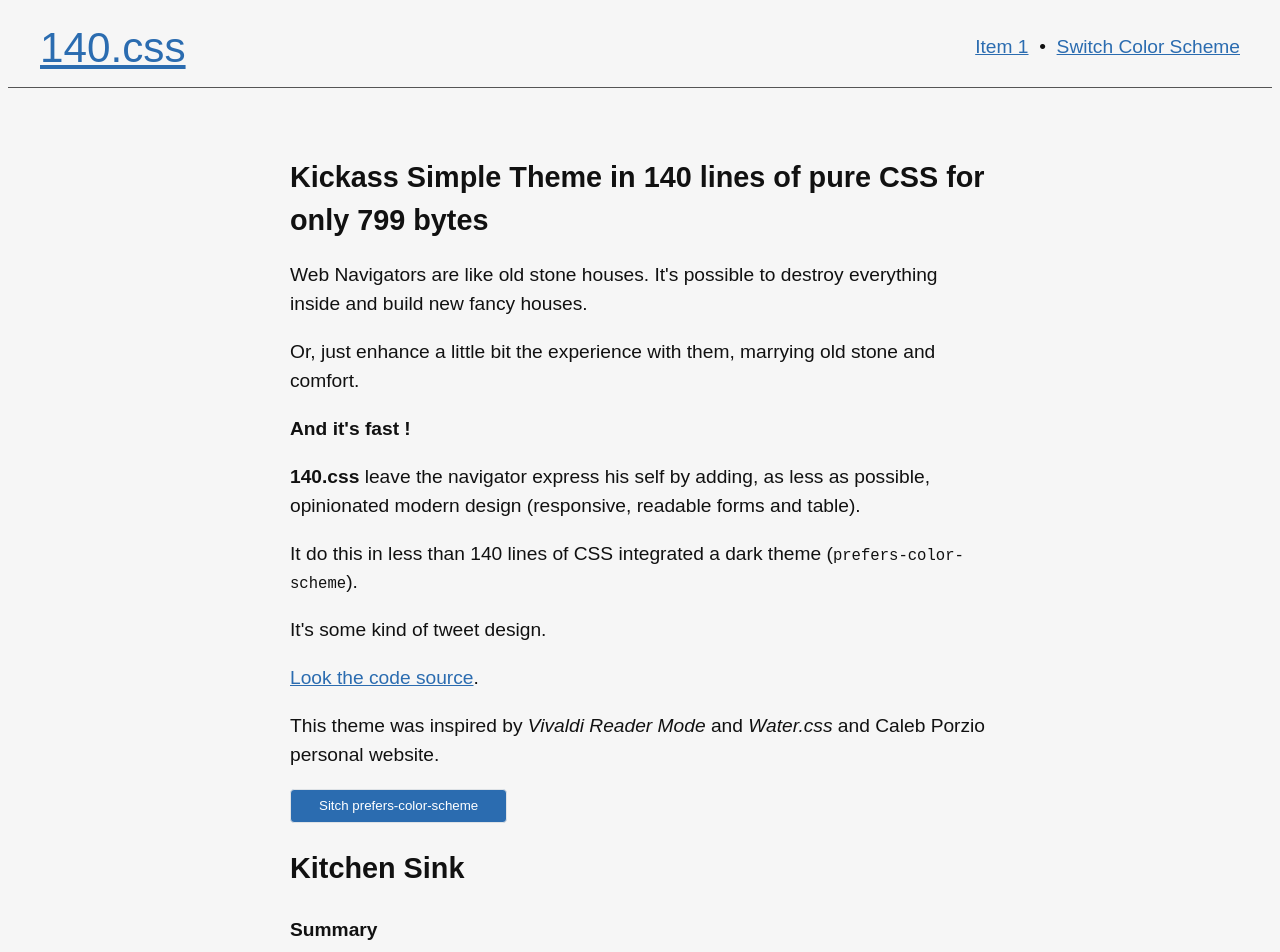
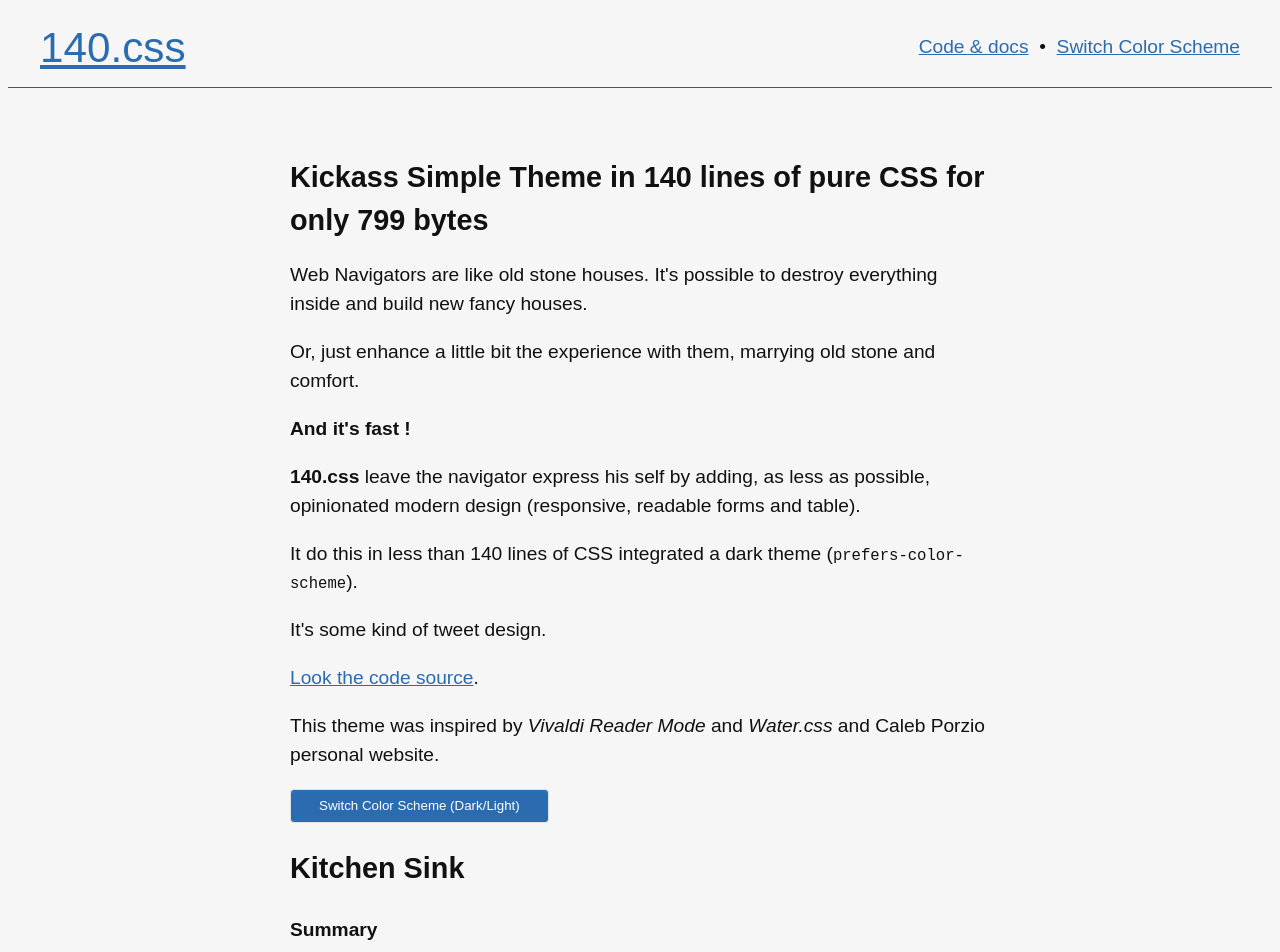
Before and after one commit to PiedWeb/140.css, a website: page docs/index.html in a window 1280 px wide. Shown: the top 952 px of the page. Drawn offline with Linux system fonts and the light colour scheme.

Commit message:
update docs

```diff
--- a/docs/index.html
+++ b/docs/index.html
@@ -32,7 +32,7 @@
     ">
     <span style="display:block;font-size: 2.2em;"><a href="/">140.css</a></span>
     <nav>
-      <a href="#1">Item 1</a> &nbsp;•&nbsp;
+      <a href="https://github.com/PiedWeb/140.css">Code &amp; docs</a> &nbsp;•&nbsp;
       <a href="#" onclick="switchColorTheme()">Switch Color Scheme</a>
     </nav>
   </header>
@@ -70,7 +70,7 @@
     <p>This theme was inspired by <em>Vivaldi Reader Mode</em> and <em>Water.css</em> and Caleb Porzio personal website.
     </p>
 
-    <button onclick="switchColorTheme()">Sitch prefers-color-scheme</button>
+    <button onclick="switchColorTheme()">Switch Color Scheme (Dark/Light)</button>
 
 
     <h2>Kitchen Sink</h2>
```
